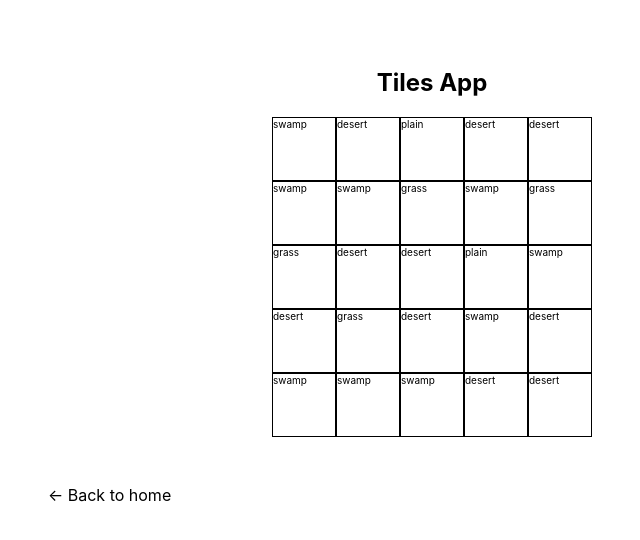
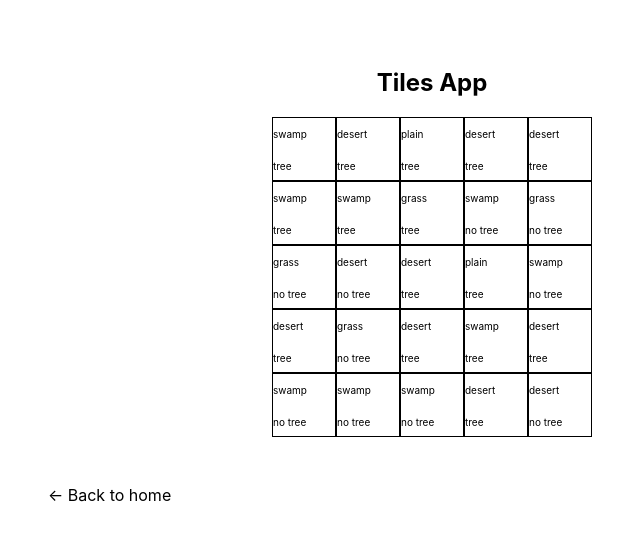
Before and after one commit to dblatcher/Tiles-game, a Next.js app: page /game-page in a window 1280 px wide. Shown: the top 540 px of the page, without its empty margins (208-848 px from the left). Built offline with nearby package versions, Linux system fonts and the light colour scheme.

Commit message:
install sass

```diff
--- a/components/Tile.js
+++ b/components/Tile.js
@@ -1,13 +1,16 @@
 import React from 'react'
-import styles from './tile.module.css'
+import styles from './tile.module.scss'
 
 export default class Tile extends React.Component {
 
 
     render() {
-        const {mapSquare} = this.props
+        const { mapSquare } = this.props
 
-    return (<figure className={styles.tile}>{mapSquare.terrain.name}</figure>)
+    return (<figure className={styles.tile}>
+        <p>{mapSquare.terrain.name}</p>
+        <p>{mapSquare.tree ? "tree" : "no tree"}</p>
+    </figure>)
 
     }
 }
--- a/components/TileBoard.js
+++ b/components/TileBoard.js
@@ -1,12 +1,13 @@
 import React from 'react';
 
 import Tile from './Tile'
-import styles from './tile.module.css'
+import styles from './tile.module.scss'
 
 class MapSquare {
     constructor(input,x,y) {
         this.terrain = input.terrain
         this.road = !!input.road
+        this.tree = !!input.tree
 
         this.x=x
         this.y=y
@@ -38,7 +39,8 @@ function makeMapSquareMatrix(columns, rows) {
         for (let i = 0; i < columns; i++) {
             row.push(new MapSquare({
                 terrain: randomTerrainType(),
-                road: false
+                road: false,
+                tree: Math.random() > .5
             },i, rowIndex))
         }
         return row
--- a/components/tile.module.css
+++ b/components/tile.module.scss
@@ -5,10 +5,15 @@
 
 .tile {
     display: inline-flex;
+    flex-direction: column;
     width: 4rem;
     height: 4rem;
     border: 1px solid black;
     margin: 0;
     padding: 0;
     font-size: x-small;
+    .tree {
+        background-image: url('/spriteSheet.png');
+
+    }
 }
--- a/package.json
+++ b/package.json
@@ -10,6 +10,7 @@
   "dependencies": {
     "next": "9.5.3",
     "react": "16.13.1",
-    "react-dom": "16.13.1"
+    "react-dom": "16.13.1",
+    "sass": "^1.26.12"
   }
 }
```
Also changed, not shown: 1 other file (tests, documents, lock files or other folders).
